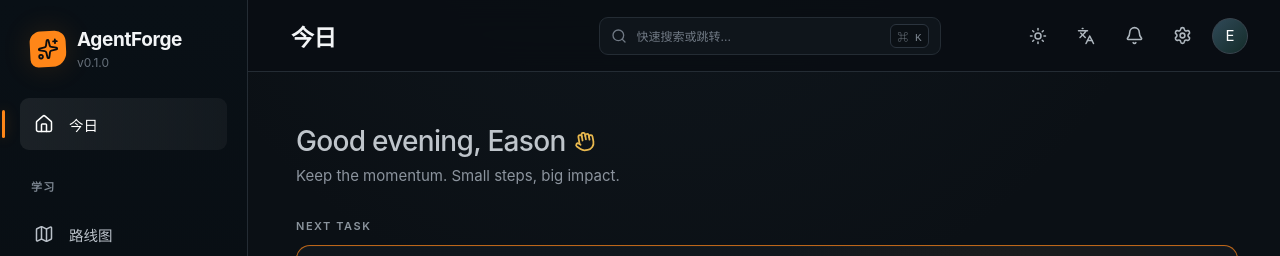
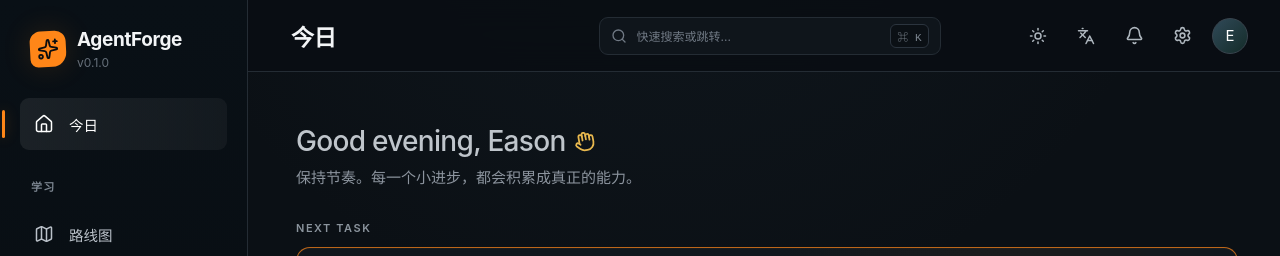
Before and after one commit to LumosMaxima12/AgentForge, a React (Vite) app in the folder apps/desktop/: page /today in a window 1280 px wide. Shown: the top 256 px of the page. Built offline with nearby package versions, Linux system fonts and the light colour scheme; no server answers.

Commit message:
feat: localize today header

```diff
--- a/apps/desktop/src/features/today/components/TodayHeader.tsx
+++ b/apps/desktop/src/features/today/components/TodayHeader.tsx
@@ -1,17 +1,20 @@
 import { Hand } from "lucide-react";
+import { useI18n } from "../../../i18n/I18nProvider";
 
 type Props = {
   greeting: { name: string; message: string; subtitle: string };
 };
 
 export function TodayHeader({ greeting }: Props) {
+  const { t } = useI18n();
+
   return (
     <header className="today-header">
       <h1>
         {greeting.message}, {greeting.name}
         <Hand className="greeting-icon" size={21} />
       </h1>
-      <p>{greeting.subtitle}</p>
+      <p>{t("today.subtitle", undefined, greeting.subtitle)}</p>
     </header>
   );
 }
```
